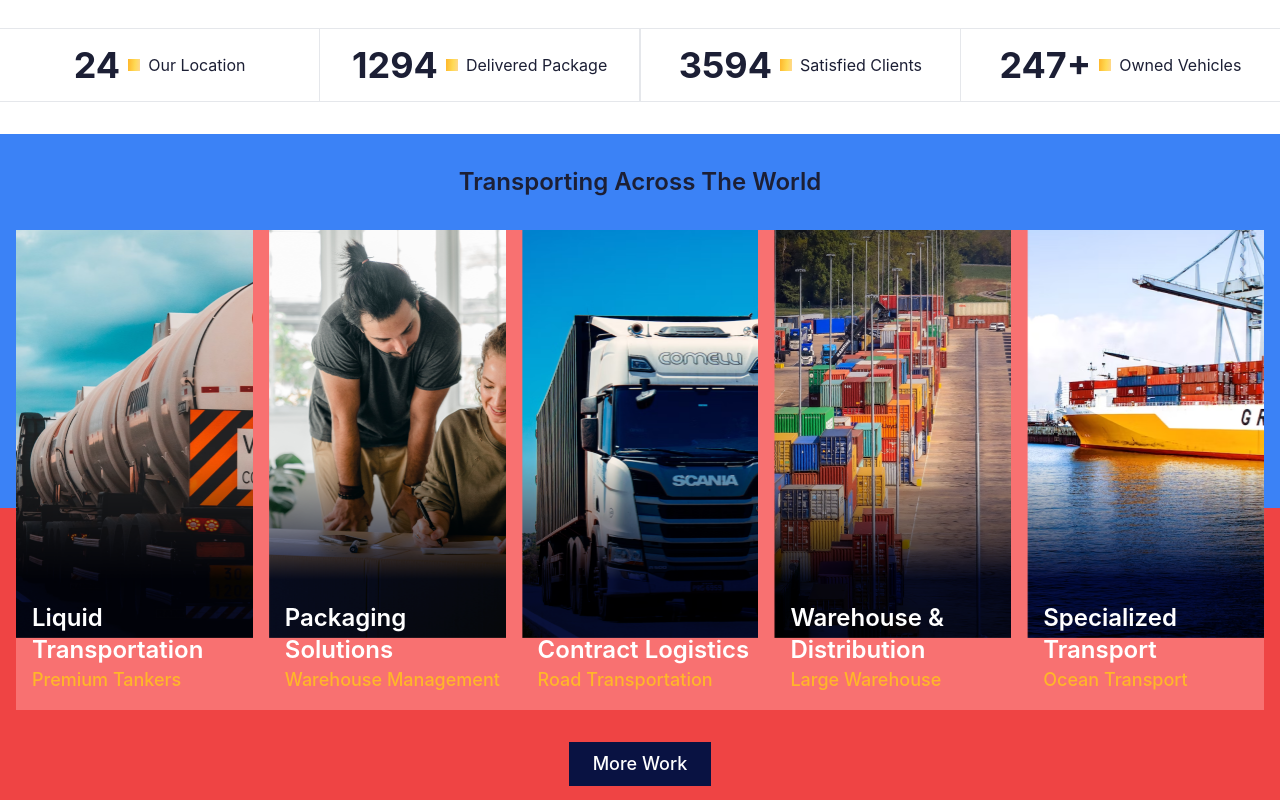
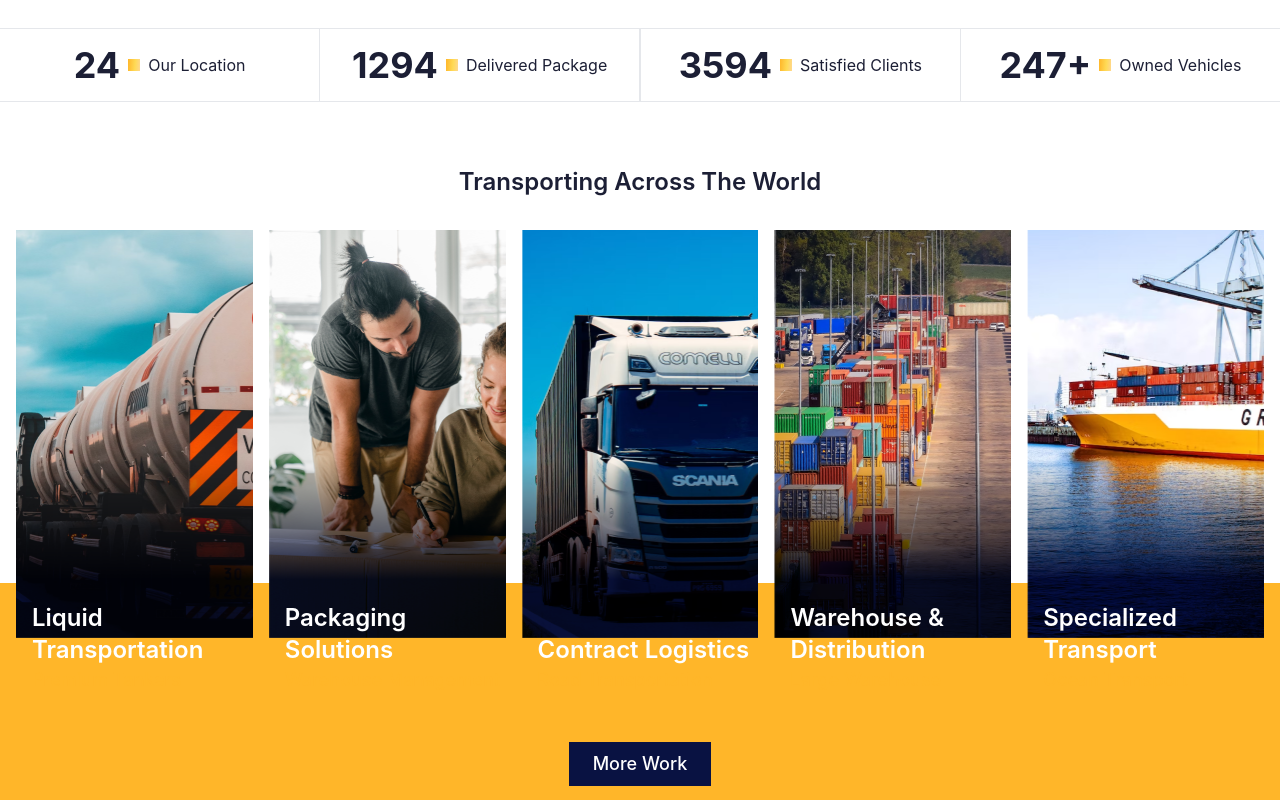
Before and after one commit to smartcollins/logistics, a React (Create React App) app: page / in a window 1280 px wide. Shown: the part 1680-2480 px from the top of the page. Built offline with nearby package versions, Linux system fonts and the light colour scheme.

Commit message:
corrected gradient color in Home

```diff
--- a/src/pages/Home.jsx
+++ b/src/pages/Home.jsx
@@ -51,9 +51,9 @@ const Home = ()=>{
                     </div>
                 </div>
             <Stat/>
-            <div className='text-center space-y-8 bg-gradient-to-b from-blue-500 from-50% to-red-500 to-50% px-4 py-8 pb-24'>
+            <div className='text-center space-y-8 bg-gradient-to-b from-white from-60% to-[#ffb629] to-40% px-4 py-8 pb-24'>
                 <p style={{color: color.darkTxt}} className='text-2xl capitalize font-semibold'>transporting across the world</p>
-                <div className='bg-red-400 flex gap-4'>
+                <div className='flex gap-4'>
                     {trans.map((item,idx)=><Trans key={idx} {...item}/>)}
                 </div>
                 <button style={{background: color.blueBg}} className='font-medium text-white w-fit py-2 px-6 md:text-lg'>More Work</button>
```
